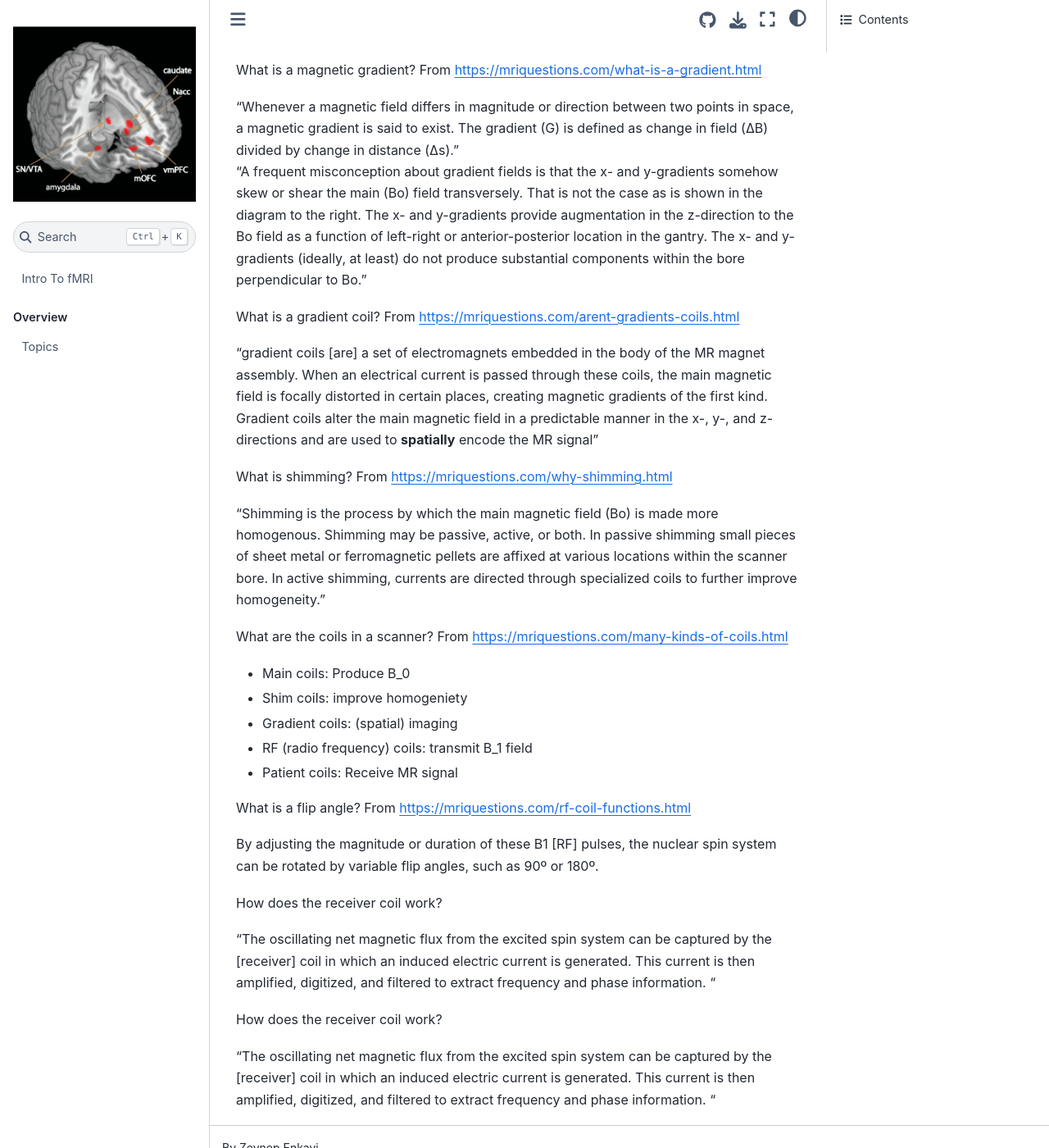
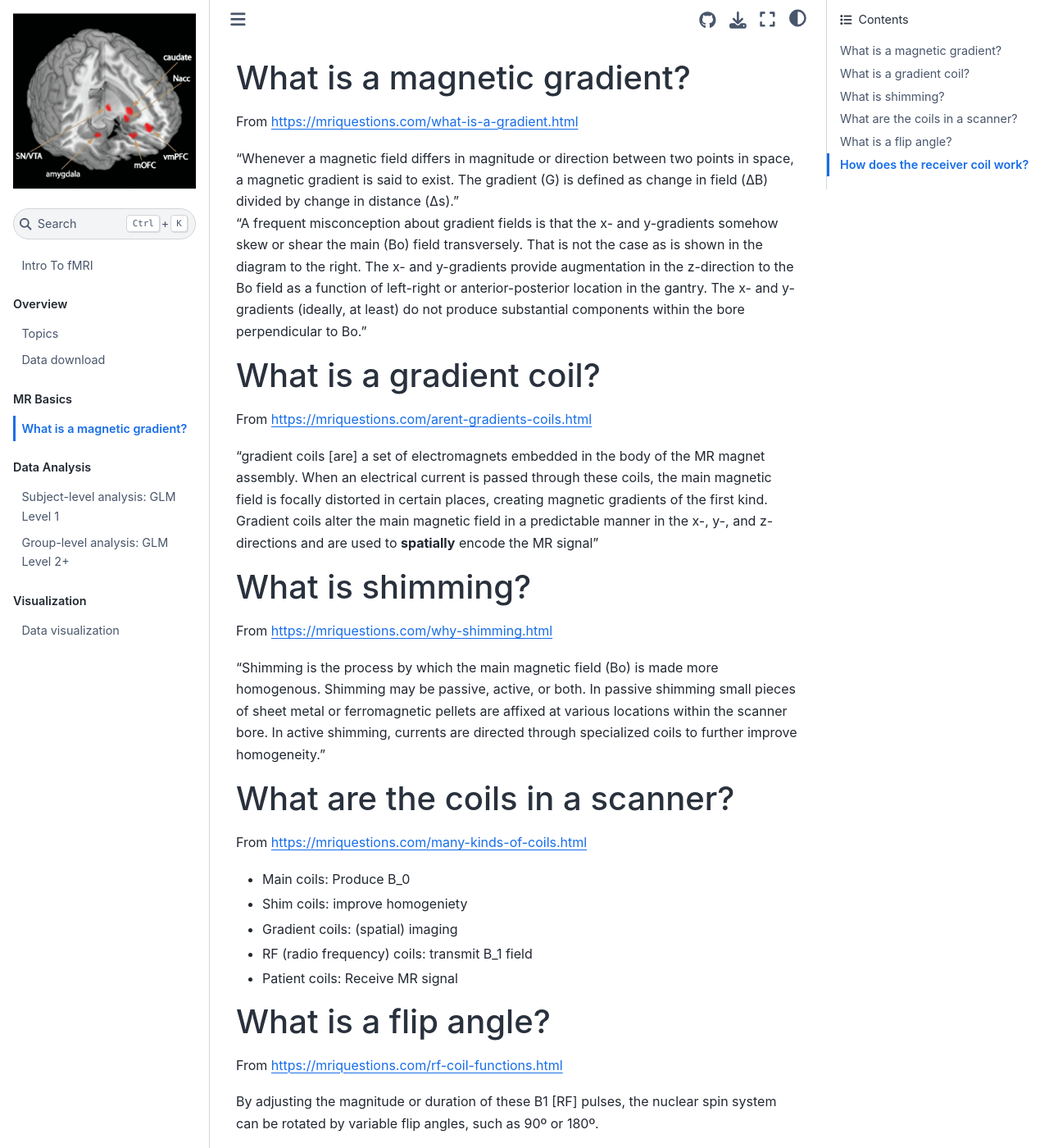
Before and after one commit to zenkavi/IntroTofMRI, a Jupyter Book: the page built from content/Glossary.md, in a window 1280 px wide and 1400 px high. Shown: the whole window at 82% size. Built offline with Jupyter Book 1.0.4 settings and Sphinx 7.4.7 and the Sphinx Book theme 1.1.4, drawn with Linux system fonts in a browser that asks for light colours; some of the changed text lies outside the part shown.

Commit message:
adding notes from PMN reading and updating the toc to render a new version of the website

```diff
--- a/_toc.yml
+++ b/_toc.yml
@@ -7,11 +7,11 @@ parts:
 - caption: Overview
   chapters:
   - file: content/Topics
-  # - file: content/Data_download
-# - caption: MR Basics
-  # chapters:
-    # - file: content/MRI_magic
-    # - file: content/Glossary
+  - file: content/Data_download
+- caption: MR Basics
+  chapters:
+    - file: content/MRI_magic
+    - file: content/Glossary
 # - caption: Data Structure and Organization
   # chapters:
     # - file: content/File_types
@@ -24,14 +24,16 @@ parts:
     # - file: content/Functional_preprocessing
     # - file: content/fmriprep
     # - file: content/Quality_control
-# - caption: Data Analysis
-  # chapters:
+- caption: Data Analysis
+  chapters:
+    - file: content/GLM_level1
+    - file: content/GLM_level2
     # - file: content/Encoding_models
     # - file: content/Decoding
     # - file: content/RSA
     # - file: content/Intersubject_synchronization
     # - file: content/Latent_state_discovery
-# - caption: Visualization
-  # chapters:
-    # - file: content/Visualization_tools
+- caption: Visualization
+  chapters:
+    - file: content/Visualization_tools
 # - caption: Data sharing and finding
--- a/content/Glossary.md
+++ b/content/Glossary.md
@@ -1,18 +1,26 @@
-What is a magnetic gradient? From https://mriquestions.com/what-is-a-gradient.html
+# What is a magnetic gradient?
+
+From https://mriquestions.com/what-is-a-gradient.html
 
 "Whenever a magnetic field differs in magnitude or direction between two points in space, a magnetic gradient is said to exist.    The gradient (G) is defined as change in field (ΔB) divided by change in distance (Δs)."
 "A frequent misconception about gradient fields is that the x- and y-gradients somehow skew or shear the main (Bo) field transversely. That is not the case as is shown in the diagram to the right.  The x- and y-gradients provide augmentation in the z-direction to the Bo field as a function of left-right or anterior-posterior location in the gantry. The x- and y-gradients (ideally, at least) do not produce substantial components within the bore perpendicular to Bo."
 
-What is a gradient coil? From https://mriquestions.com/arent-gradients-coils.html
+# What is a gradient coil?
+
+From https://mriquestions.com/arent-gradients-coils.html
 
 "gradient coils [are] a set of electromagnets embedded in the body of the MR magnet assembly.  When an electrical current is passed through these coils, the main magnetic field is focally distorted in certain places, creating magnetic gradients of the first kind. Gradient coils alter the main magnetic field in a predictable manner in the x-, y-, and z-directions and are used to **spatially** encode the MR signal"
 
-What is shimming? From https://mriquestions.com/why-shimming.html
+# What is shimming?
+
+From https://mriquestions.com/why-shimming.html
 
 "Shimming is the process by which the main magnetic field (Bo) is made more homogenous.
 Shimming may be passive, active, or both. In passive shimming small pieces of sheet metal or ferromagnetic pellets are affixed at various locations within the scanner bore. In active shimming, currents are directed through specialized coils to further improve homogeneity."
 
-What are the coils in a scanner? From https://mriquestions.com/many-kinds-of-coils.html
+# What are the coils in a scanner?
+
+From https://mriquestions.com/many-kinds-of-coils.html
 
 - Main coils: Produce B_0
 - Shim coils:  improve homogeniety
@@ -20,14 +28,12 @@ What are the coils in a scanner? From https://mriquestions.com/many-kinds-of-coi
 - RF (radio frequency) coils: transmit B_1 field
 - Patient coils: Receive MR signal
 
-What is a flip angle? From https://mriquestions.com/rf-coil-functions.html
+# What is a flip angle?
+
+From https://mriquestions.com/rf-coil-functions.html
 
 By adjusting the magnitude or duration of these B1 [RF] pulses, the nuclear spin system can be rotated by variable flip angles, such as 90º or 180º.
 
-How does the receiver coil work?
+# How does the receiver coil work?
 
 "The oscillating net magnetic flux from the excited spin system can be captured by the [receiver] coil in which an induced electric current is generated.  This current is then amplified, digitized, and filtered to extract frequency and phase information. "
-
-How does the receiver coil work?
-
-"The oscillating net magnetic flux from the excited spin system can be captured by the [receiver] coil in which an induced electric current is generated.  This current is then amplified, digitized, and filtered to extract frequency and phase information. "
```
Also changed, not shown: content/Data_download.ipynb, content/GLM_level2.ipynb, content/MRI_magic.ipynb (added), content/images/Mechanism-of-magnetic-resonance-imaging-A-Hydrogen-atoms-are-dispersed-within-the.png (added), content/images/Neurosynth_funcROI.png (added), content/images/Pulse_seq.png (added).
